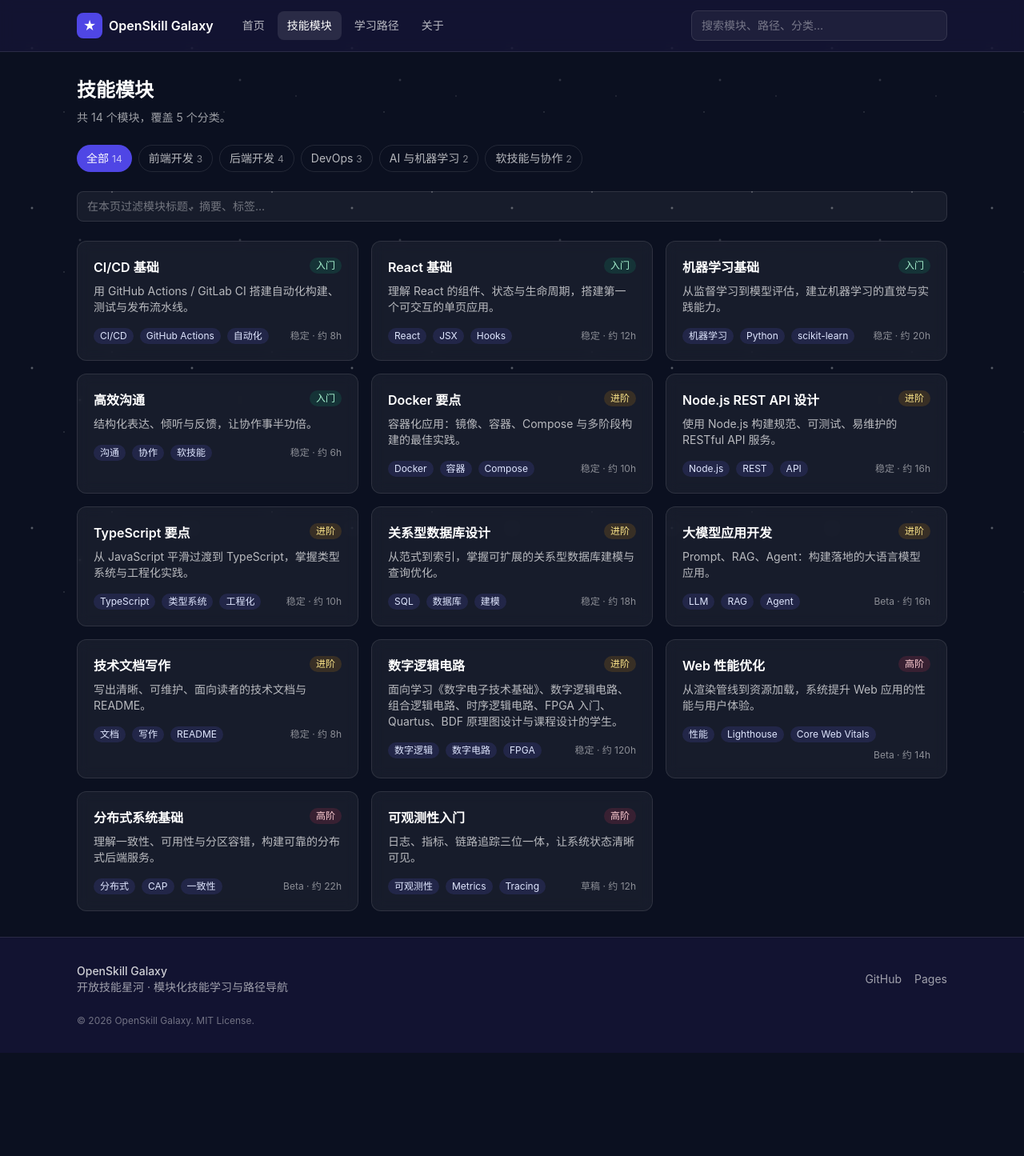
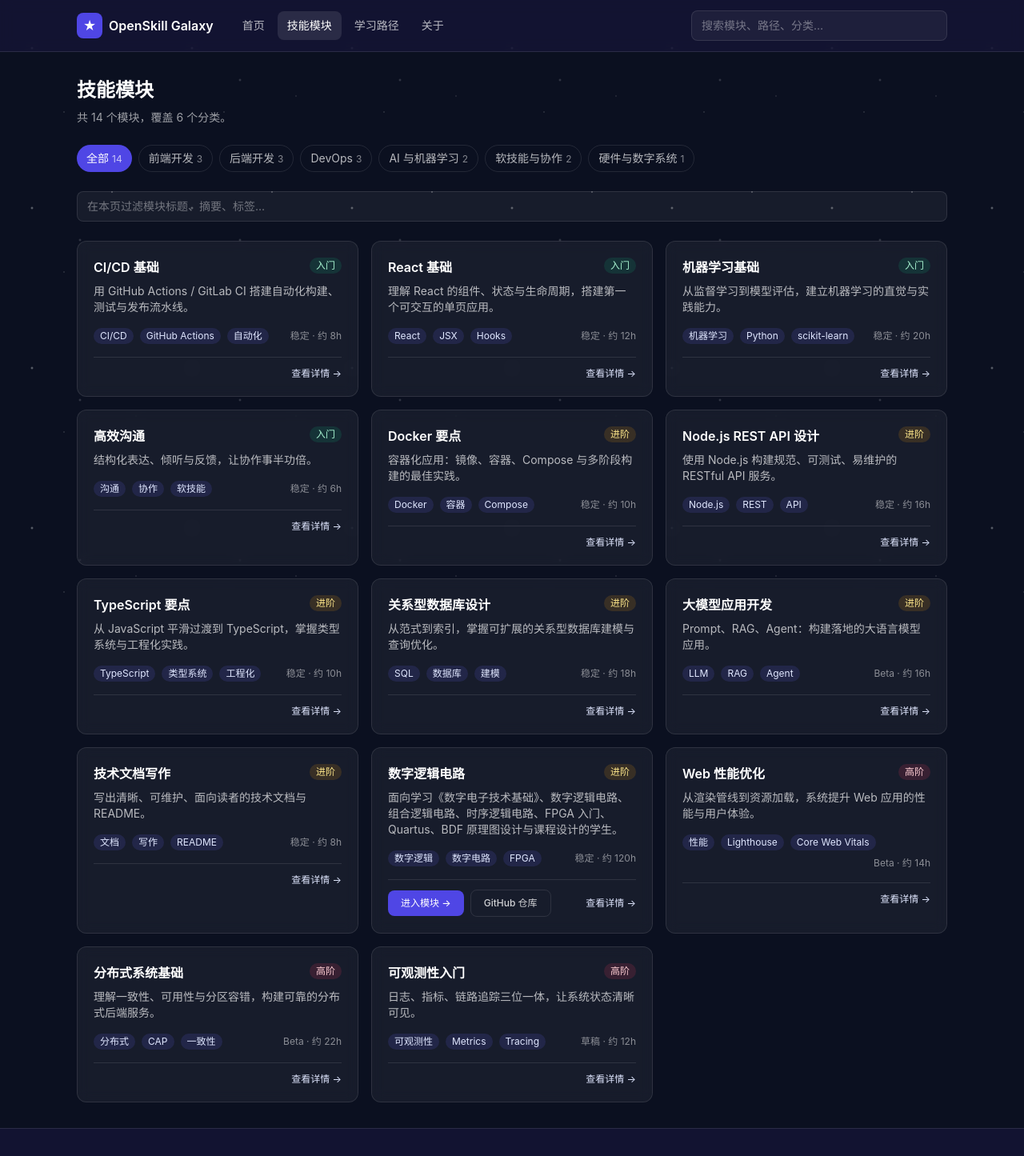
Before and after one commit to openskill-galaxy/openskill-galaxy.github.io, a React (Vite) app: page /modules in a window 1280 px wide. Shown: the top 1445 px of the page at 80% size. Before the commit the page ends 1316 px from the top, so only its background shows below. Built offline with nearby package versions, Linux system fonts and the light colour scheme.

Commit message:
Improve hardware category and module links

```diff
--- a/public/data/categories.json
+++ b/public/data/categories.json
@@ -33,5 +33,12 @@
     "slug": "soft-skills",
     "description": "沟通、文档、项目协作与职业发展。",
     "icon": "🤝"
+  },
+  {
+    "id": "cat-hardware",
+    "name": "硬件与数字系统",
+    "slug": "hardware",
+    "description": "数字逻辑、FPGA、嵌入式、电路设计、硬件课程设计相关学习模块。",
+    "icon": "🔌"
   }
 ]
--- a/public/data/modules.json
+++ b/public/data/modules.json
@@ -186,7 +186,7 @@
     "slug": "module-digital-logic",
     "title": "数字逻辑电路",
     "summary": "面向学习《数字电子技术基础》、数字逻辑电路、组合逻辑电路、时序逻辑电路、FPGA 入门、Quartus、BDF 原理图设计与课程设计的学生。",
-    "category": "cat-backend",
+    "category": "cat-hardware",
     "level": "intermediate",
     "tags": ["数字逻辑", "数字电路", "FPGA", "Quartus", "Verilog", "课程设计"],
     "estimatedHours": 120,
--- a/src/components/ModuleCard.tsx
+++ b/src/components/ModuleCard.tsx
@@ -21,10 +21,8 @@ const statusLabel: Record<Module["status"], string> = {
 
 export default function ModuleCard({ module }: { module: Module }) {
   return (
-    <Link
-      to={`/modules/${module.slug}`}
-      className="card block p-5 hover:border-galaxy-500/40 hover:bg-white/10 transition"
-    >
+    <div className="card block p-5 hover:border-galaxy-500/40 hover:bg-white/10 transition">
+      <Link to={`/modules/${module.slug}`} className="block">
         <div className="flex items-start justify-between gap-3">
           <h3 className="text-base font-semibold text-white">{module.title}</h3>
           <span
@@ -43,5 +41,35 @@ export default function ModuleCard({ module }: { module: Module }) {
           </span>
         </div>
       </Link>
+
+      <div className="mt-4 flex flex-wrap items-center gap-2 border-t border-white/10 pt-3">
+        {module.url && (
+          <a
+            href={module.url}
+            target="_blank"
+            rel="noreferrer"
+            className="btn-primary text-xs"
+          >
+            进入模块 →
+          </a>
+        )}
+        {module.repoUrl && (
+          <a
+            href={module.repoUrl}
+            target="_blank"
+            rel="noreferrer"
+            className="btn-ghost text-xs"
+          >
+            GitHub 仓库
+          </a>
+        )}
+        <Link
+          to={`/modules/${module.slug}`}
+          className="ml-auto text-xs text-galaxy-100 hover:text-white"
+        >
+          查看详情 →
+        </Link>
+      </div>
+    </div>
   );
 }
--- a/src/types.ts
+++ b/src/types.ts
@@ -21,6 +21,7 @@ export interface Module {
   status: "stable" | "beta" | "draft";
   updatedAt: string; // ISO date
   repoUrl?: string;
+  url?: string; // 模块站外链（如 https://openskill-galaxy.github.io/module-digital-logic/）
   topics: string[];
 }
 
```
Lines whose indentation alone changed are shown as unchanged.
